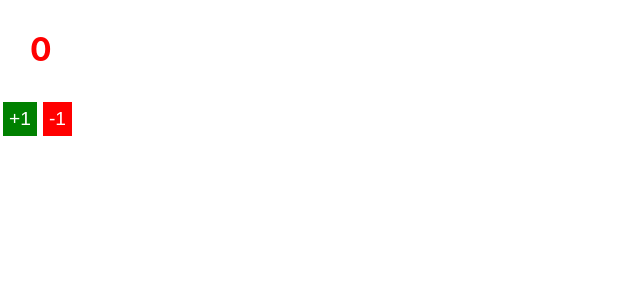
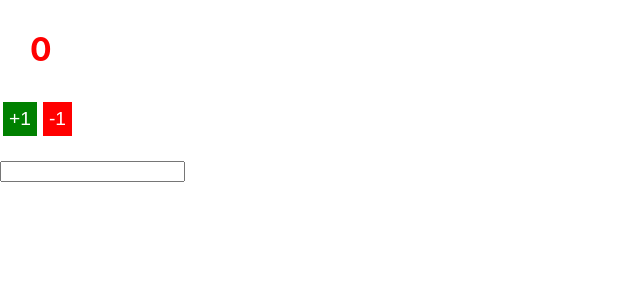
Before and after one commit to freckledspider/reactapp-propsandstate, a React (Create React App) app: page / in a window 1280 px wide. Shown: the top 300 px of the page, without its empty margins (0-640 px from the left). Built offline with nearby package versions, Linux system fonts and the light colour scheme.

Commit message:
Display input

```diff
--- a/src/App.js
+++ b/src/App.js
@@ -1,9 +1,11 @@
 import Counter from "./components/Counter";
+import InputDisplay from "./components/InputDisplay";
 
 function App() {
   console.log("App Rendered")
   return <>
   <Counter/>
+  <InputDisplay/>
   </>
 
 }
--- /dev/null
+++ b/src/components/InputDisplay.js
@@ -0,0 +1,20 @@
+import {useState} from "react"
+
+function InputDisplay(props){
+    console.log("InputDisplay Rendered")
+
+    const [input, setInput] = useState("")
+
+    function updateInput(event){
+        setInput(event.target.value)
+    }
+
+    return <>
+    <h1>{input}</h1>
+
+    <input type="text" onChange={updateInput}/>
+
+    </>
+}
+
+export default InputDisplay
--- /dev/null
+++ b/src/components/PropTricks.js
@@ -0,0 +1,5 @@
+function PropTricks(props){
+    return <h1>PropTricks</h1>
+}
+
+export default PropTricks
```
